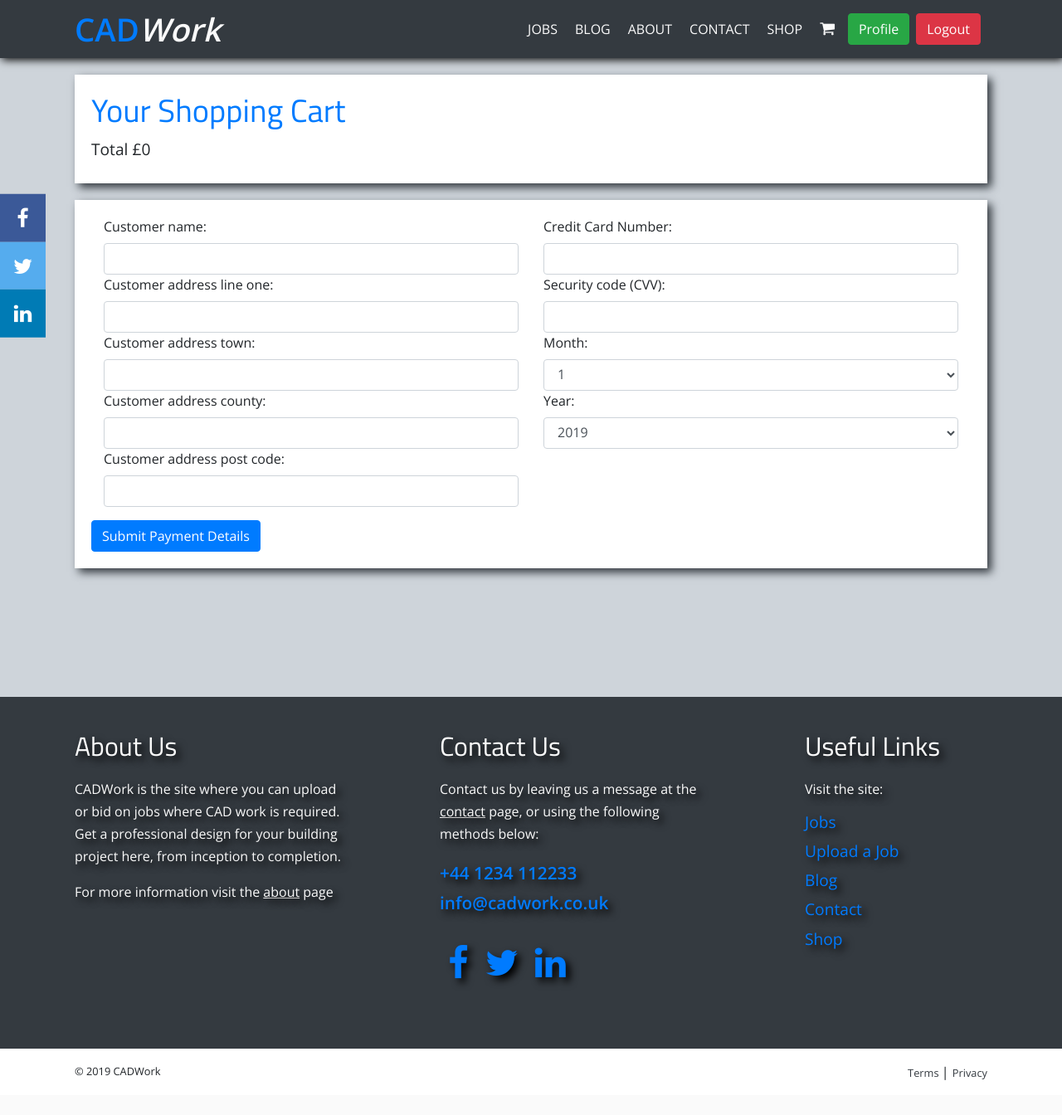
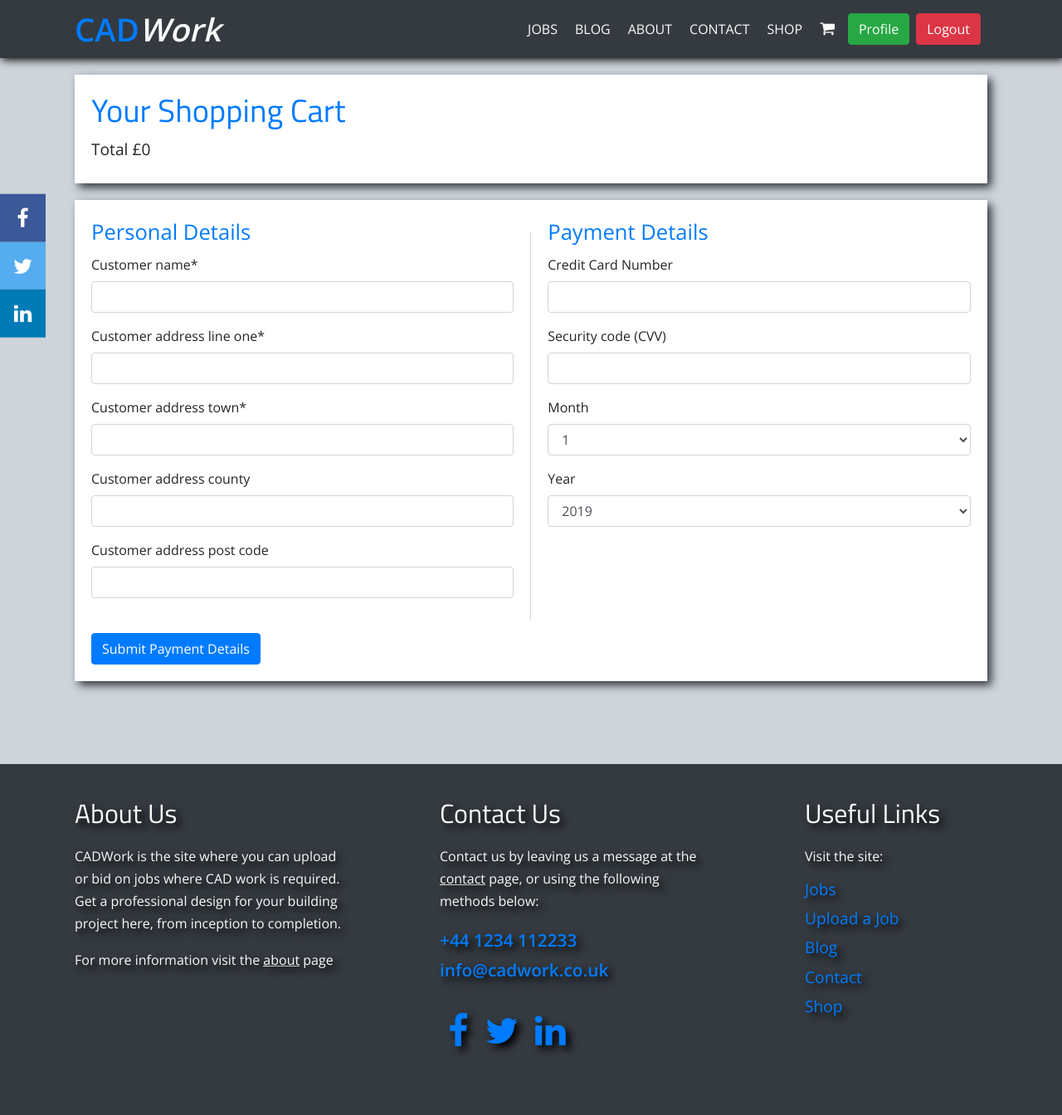
Before and after one commit to JShad30/CADWork_full_stack, a Django app: page /checkout/ in a window 1280 px wide. Shown: the top 1344 px of the page at 83% size. Before the commit the page ends 1302 px from the top, so only its background shows below. Run offline with Django 3.2, Linux system fonts and the light colour scheme; a user stored in the database is signed in; some libraries are stand-ins or nearby versions.

Commit message:
Updated forms html for checkout app

```diff
--- a/checkout/templates/checkout/home.html
+++ b/checkout/templates/checkout/home.html
@@ -1,7 +1,7 @@
 {% extends 'base.html' %}
 {% load static from staticfiles %}
-{% load bootstrap_tags %}
-<!--{% load crispy_forms_tags %}-->
+<!--{% load bootstrap_tags %}-->
+{% load crispy_forms_tags %}
 
 <!--Javascript files to appear in head of the checkout page-->
 {% block head_js %}
@@ -43,21 +43,21 @@
             <div class="payment-form-groups">
                 <!--Form sections divided into two sections-->
                 <!--Personal details. Form set up in the home function of 'views.py'-->
-                <!--<fieldset class="form-group" id="o-form">
+                <fieldset class="form-group" id="o-form">
                     <legend class="payment-form-legend">Personal Details</legend>
                     {{ order_form|crispy }}
-                </fieldset>-->
+                </fieldset>
                 <!--Payment details. Form set up in the home function of 'views.py'-->
-                <!--<fieldset class="form-group" id="p-form">
+                <fieldset class="form-group" id="p-form">
                     <legend class="payment-form-legend">Payment Details</legend>
                     {{ payment_form|crispy }}
-                </fieldset> -->
-                <div class="form-group col-md-6">
+                </fieldset>
+                <!--<div class="form-group col-md-6">
                     {{ order_form|as_bootstrap }}
                 </div>
                 <div class="form-group col-md-6">
                     {{ payment_form|as_bootstrap }}
-                </div>
+                </div> -->
             </div>
             <input class="btn btn-primary" id="submit-payment-button" type="submit" value="Submit Payment Details">
         </form>
```
